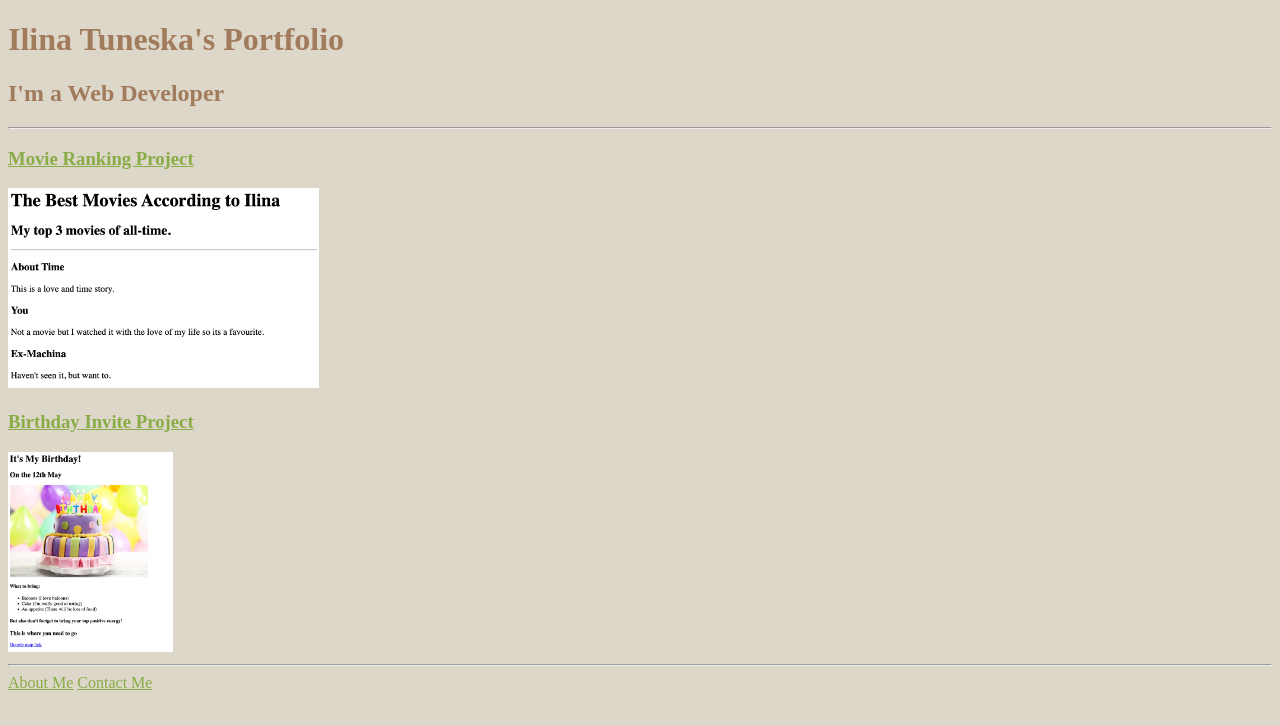
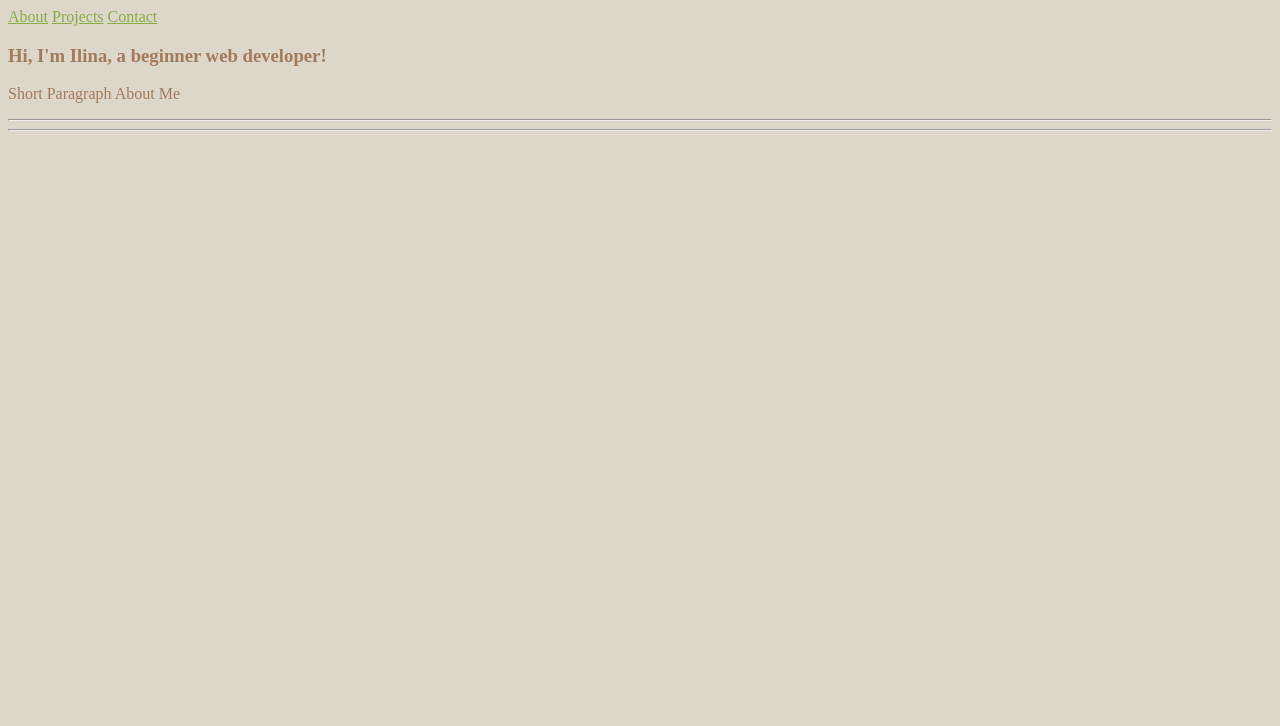
Before and after one commit to ilina413/html-portfolio, a plain HTML site: page index.html in a window 1280 px wide. Drawn offline with Linux system fonts and the light colour scheme.

Commit message:
Saved local changes before pull

```diff
--- a/index.html
+++ b/index.html
@@ -1,25 +1,25 @@
 <!-- TODO 1: Create the HTML Boilerplate -->
 <!DOCTYPE html>
 <html lang="en">
-<head>
+<head style="background-color: #2C3930;">
    <meta charset="UTF-8">
    <meta name="viewport" content="width=device-width, initial-scale=1.0">
    <link rel="stylesheet" href="./style.css" />
    <title>Ilina's Portfolio</title>
 </head>
 <body>
-   <h1>Ilina Tuneska's Portfolio</h1>
-   <h2>I'm a Web Developer</h2>
+   <div>
+
+      <a href="../4.1+Webpages/public/about.html">About</a>
+      <a href="">Projects</a>
+      <a href="../4.1+Webpages/public/contact.html">Contact</a>
+   </div>
+   <h3>Hi, I'm Ilina, a beginner web developer!</h3>
+   <p>
+      Short Paragraph About Me
+   </p>
    <hr>
-   <a href="../2.4 Movie Ranking Project/index.html"><h3>Movie Ranking Project</h3></a>
-   <img src="./assets/images/movies.png" height="200" alt="movie list">
-
-   <a href="../3.4 Birthday Invite Project/index.html"><h3>Birthday Invite Project</h3></a>
-   <img src="./assets/images/birthday.png" height="200" alt="birthday cake">
-
    <hr>
-   <a href="../4.1+Webpages/public/about.html">About Me</a>
-   <a href="../4.1+Webpages/public/contact.html">Contact Me</a>
 </body>
 </html>
 
```
